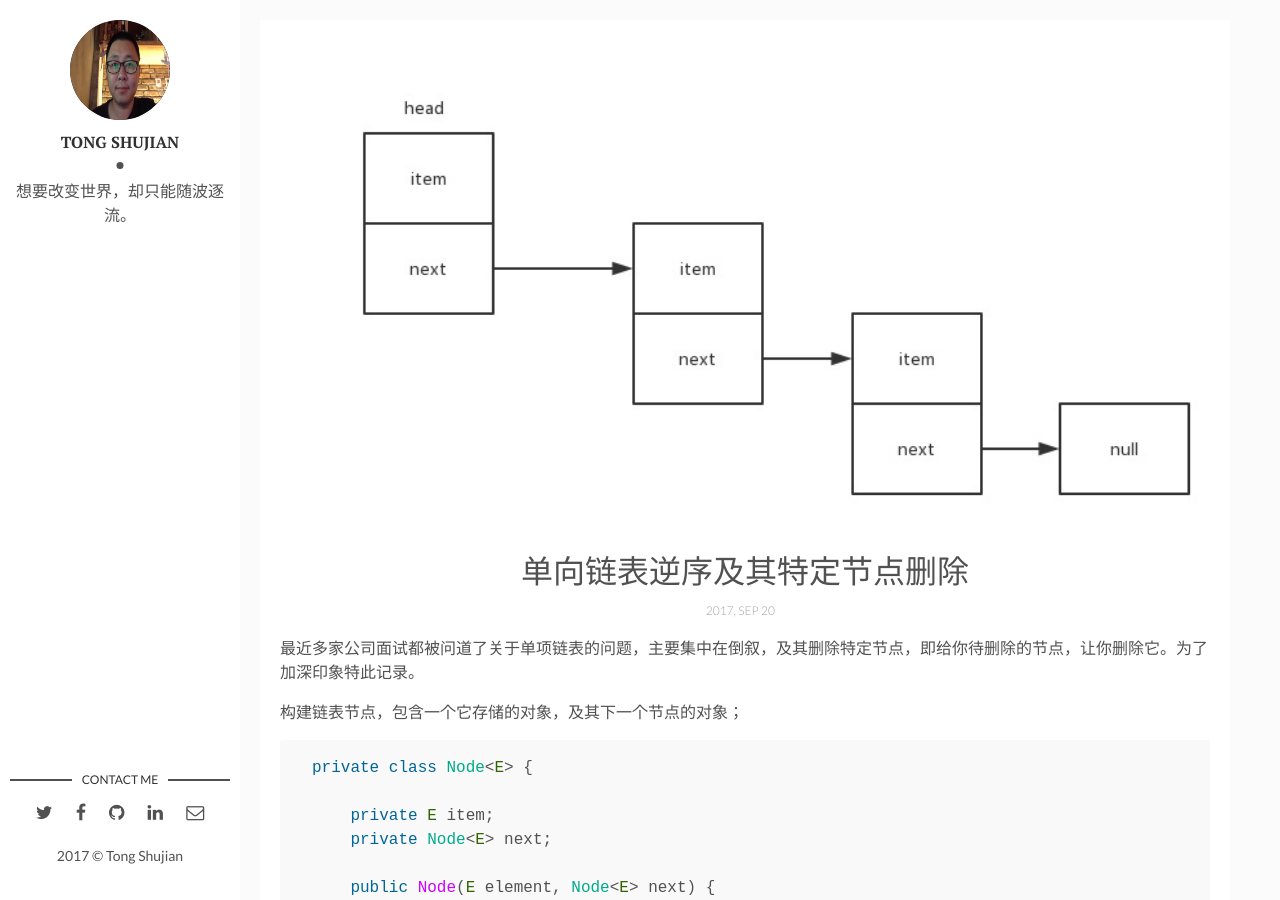
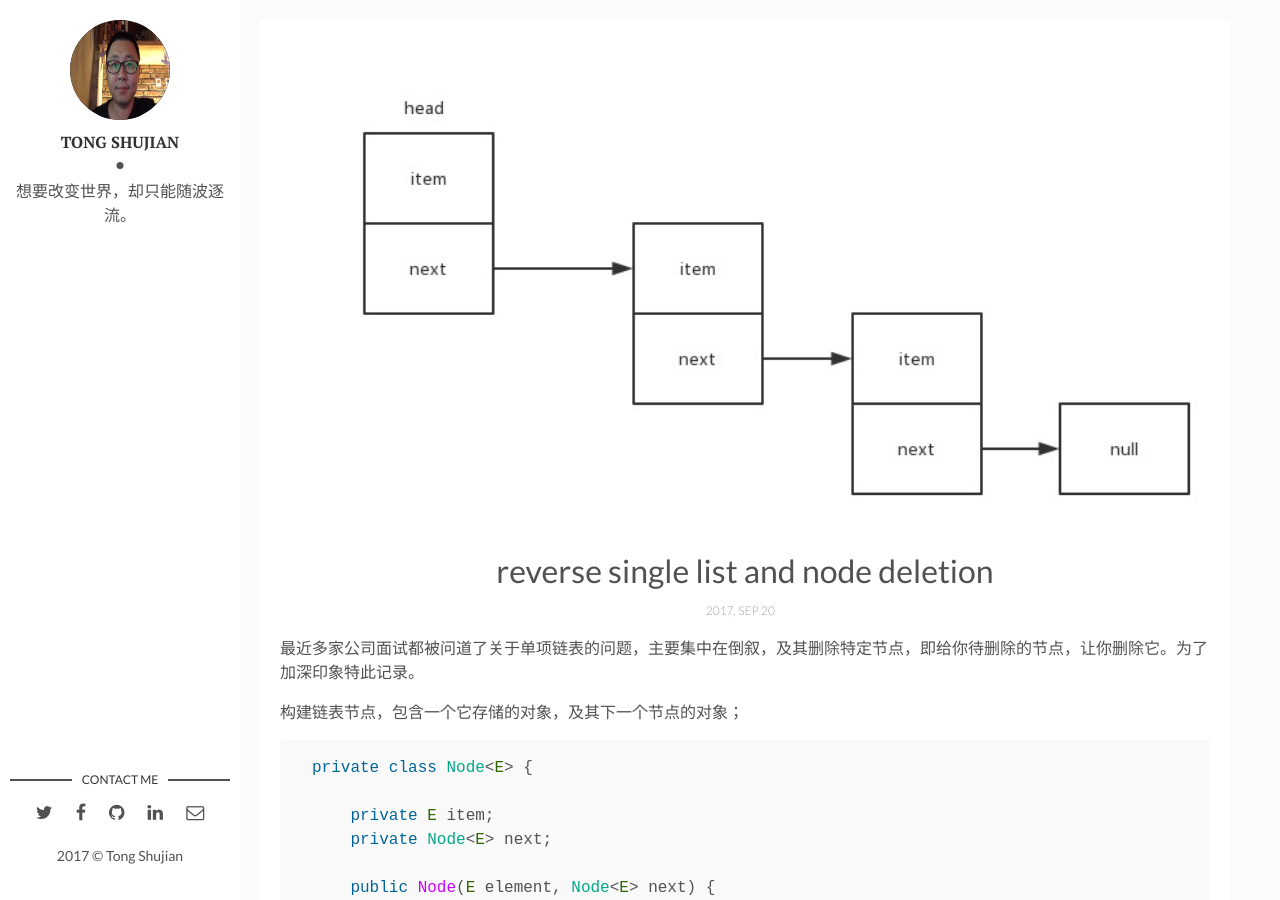
Before and after one commit to tong467/tong467.github.io, a Jekyll site: the page built from _posts/2017-09-20-single-list.markdown, in a window 1280 px wide and 900 px high. Built offline with Jekyll 4.4.1, drawn with Linux system fonts in a browser that asks for light colours; comment, search, counter and statistics services are not loaded.

Commit message:
更新标题

```diff
--- a/_posts/2017-09-20-single-list.markdown
+++ b/_posts/2017-09-20-single-list.markdown
@@ -1,8 +1,8 @@
 ---
 layout: post
-title: 单向链表逆序及其特定节点删除
+title: reverse single list and node deletion
 date: 2017-09-20 14:00:00 +0800
-description: 单向链表倒叙，及特定节点O(1)时间删除。
+description: 单向链表反转，及给定节点的删除O(1)。
 img: single-list-1.jpg
 tags: [单向链表, 面试,java 基础]
 ---
```
